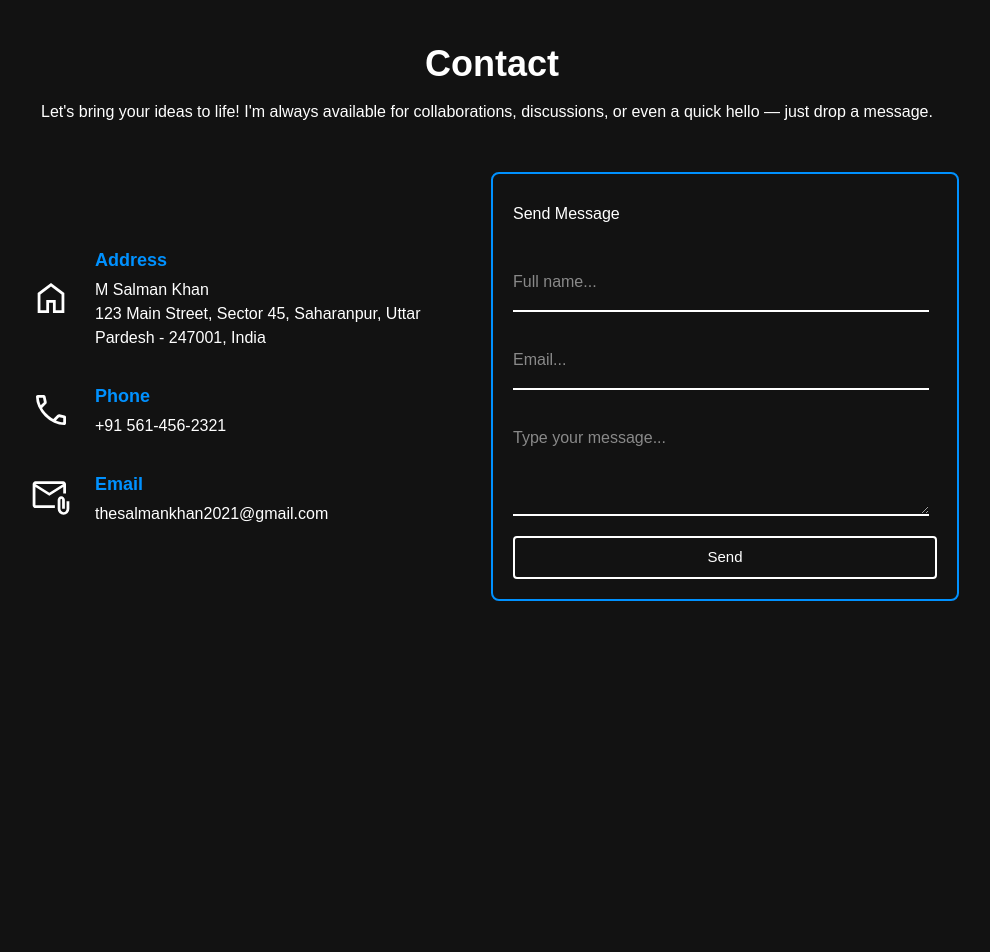
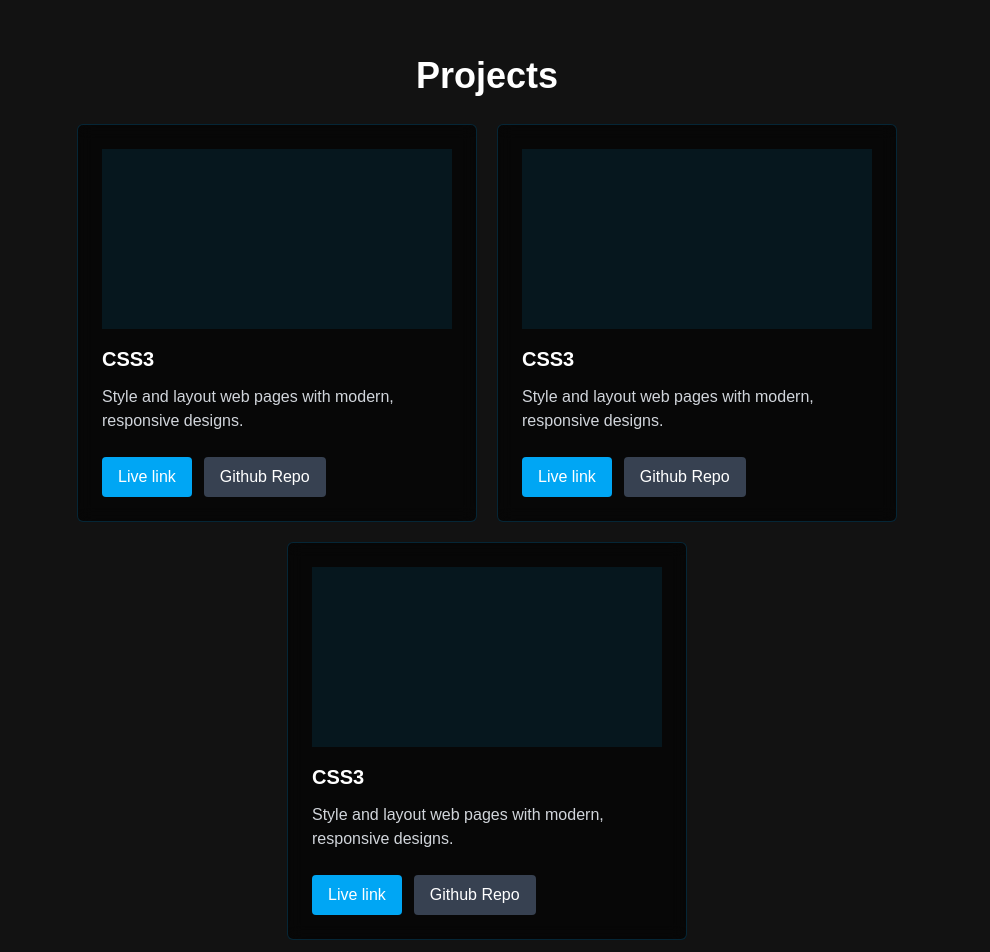
Before and after one commit to M-Salman-khan/Portfolio, a React (Vite) app: page / in a window 1280 px wide. Shown: the part 1600-2552 px from the top of the page, without its empty margins (153-1143 px from the left). Before the commit the page ends 2331 px from the top, so only its background shows below. Built offline with nearby package versions, Linux system fonts and the light colour scheme.

Commit message:
feat: Introduce Projects section and update headers and Skills part

```diff
--- a/package.json
+++ b/package.json
@@ -18,6 +18,7 @@
     "react": "^19.1.0",
     "react-dom": "^19.1.0",
     "react-icons": "^5.5.0",
+    "react-router-dom": "^7.7.0",
     "typewriter-effect": "^2.22.0"
   },
   "devDependencies": {
--- a/src/App.tsx
+++ b/src/App.tsx
@@ -2,6 +2,7 @@ import Header from "./Components/Header"
 import Main from "./Components/Main"
 import Contact from "./Components/Contact"
 import Skills from "./Components/Skills"
+import Projects from "./Components/Projects"
 
 const App = () => {
   return (
@@ -9,6 +10,7 @@ const App = () => {
     <Header/>
     <Main/>
     <Skills/>
+    <Projects/>
     <Contact/>
     </>
   )
--- a/src/Components/Header.tsx
+++ b/src/Components/Header.tsx
@@ -2,7 +2,7 @@ import React from 'react'
 
 const Header:React.FC = () => {
   return (
-    <header>
+    <header className=" z-50 bg-black/80 backdrop-blur shadow-lg">
         <nav className="flex items-center justify-between py-4 px-8">
             <div className="flex items-center">
                 <h2 className="flex items-center text-white text-2xl font-bold">
@@ -11,9 +11,9 @@ const Header:React.FC = () => {
                 </h2>
             </div>
             <ul className="hidden md:flex ">
-                <li><a className="text-white no-underline p-[23px] hover:text-[#0091ff] hover:border-b hover:border-white transition-colors duration-300" href="">Home</a></li>
+                <li><a className="text-white no-underline p-[23px] hover:text-[#0091ff] hover:border-b hover:border-white transition-colors duration-300" href="#">Home</a></li>
                 <li><a className="text-white no-underline p-[23px] hover:text-[#0091ff] hover:border-b hover:border-white transition-colors duration-300" href="#skills">Skills</a></li>
-                <li><a className="text-white no-underline p-[23px] hover:text-[#0091ff] hover:border-b hover:border-white transition-colors duration-300" href="">Projects</a></li>
+                <li><a className="text-white no-underline p-[23px] hover:text-[#0091ff] hover:border-b hover:border-white transition-colors duration-300" href="#projects">Projects</a></li>
                 <li><a className="text-white no-underline p-[23px] hover:text-[#0091ff] hover:border-b hover:border-white transition-colors duration-300" href="#contact">Contact</a></li>
             </ul>
         </nav>
--- /dev/null
+++ b/src/Components/Projects.tsx
@@ -0,0 +1,66 @@
+const Projects = () => {
+  return (
+    <div id="projects" className="mb-20 min-h-[90dvh]">
+      <div className="py-5 mb-2">
+        <h2 className="w-[100%] text-center text-4xl font-bold">Projects</h2>
+      </div>
+      <div className="m-auto flex w-[90%] flex-wrap items-center justify-center gap-5">
+        <div className="md:w-[400px] rounded-md border border-sky-500/20 bg-black/60 p-6 backdrop-blur-sm transition-all hover:scale-105 hover:transform hover:border-sky-500/40">
+          <div className="mb-4 flex h-45 items-center justify-center bg-sky-500/10">
+            {/* <FaCss3Alt className="h-6 w-6 text-sky-500"/> */}
+          </div>
+          <h4 className="mb-3 text-xl font-bold text-white">CSS3</h4>
+          <p className="text-gray-300">
+            Style and layout web pages with modern, responsive designs.
+          </p>
+          <div className="mt-6 gap-4">
+            <button className="rounded-sm mr-3 bg-sky-500 px-4 py-2 text-white transition hover:bg-sky-600 hover:cursor-pointer">
+              Live link
+            </button>
+            <button className="rounded-sm mr-3 bg-gray-700 px-4 py-2 text-white transition hover:bg-gray-800 hover:cursor-pointer">
+              Github Repo
+            </button>
+          </div>
+        </div>
+
+        <div className="md:w-[400px] rounded-md border border-sky-500/20 bg-black/60 p-6 backdrop-blur-sm transition-all hover:scale-105 hover:transform hover:border-sky-500/40">
+          <div className="mb-4 flex h-45 items-center justify-center bg-sky-500/10">
+            {/* <FaCss3Alt className="h-6 w-6 text-sky-500"/> */}
+          </div>
+          <h4 className="mb-3 text-xl font-bold text-white">CSS3</h4>
+          <p className="text-gray-300">
+            Style and layout web pages with modern, responsive designs.
+          </p>
+          <div className="mt-6 gap-4">
+            <button className="rounded-sm mr-3 bg-sky-500 px-4 py-2 text-white transition hover:bg-sky-600 hover:cursor-pointer">
+              Live link
+            </button>
+            <button className="rounded-sm mr-3 bg-gray-700 px-4 py-2 text-white transition hover:bg-gray-800 hover:cursor-pointer">
+              Github Repo
+            </button>
+          </div>
+        </div>
+
+        <div className="md:w-[400px] rounded-md border border-sky-500/20 bg-black/60 p-6 backdrop-blur-sm transition-all hover:scale-105 hover:transform hover:border-sky-500/40">
+          <div className="mb-4 flex h-45 items-center justify-center bg-sky-500/10">
+            {/* <FaCss3Alt className="h-6 w-6 text-sky-500"/> */}
+          </div>
+          <h4 className="mb-3 text-xl font-bold text-white">CSS3</h4>
+          <p className="text-gray-300">
+            Style and layout web pages with modern, responsive designs.
+          </p>
+          <div className="mt-6 gap-4">
+            <button className="rounded-sm mr-3 bg-sky-500 px-4 py-2 text-white transition hover:bg-sky-600 hover:cursor-pointer">
+              Live link
+            </button>
+            <button className="rounded-sm mr-3 bg-gray-700 px-4 py-2 text-white transition hover:bg-gray-800 hover:cursor-pointer">
+              Github Repo
+            </button>
+          </div>
+        </div>
+      </div>
+    </div>
+  );
+};
+
+export default Projects;
--- a/src/Components/Skills.tsx
+++ b/src/Components/Skills.tsx
@@ -7,7 +7,7 @@ import { RiTailwindCssFill } from "react-icons/ri";
 import { SiExpress,SiMongodb, SiPython, SiC } from "react-icons/si";
 const Skills: React.FC = () => {
   return (
-  <div id="skills" className='mb-30'>
+  <div id="skills" className='mb-30 '>
     <div className='py-5'>
       <h2 className='text-center w-[100%] font-bold text-4xl'>Hands-on Skills</h2>
     </div>
```
Also changed, not shown: projectsData.ts (added), public/img/Screenshot 2025-07-15 151938.png (added), src/Components/ProjectCard.tsx (added), 1 other file (tests, documents, lock files or other folders).
